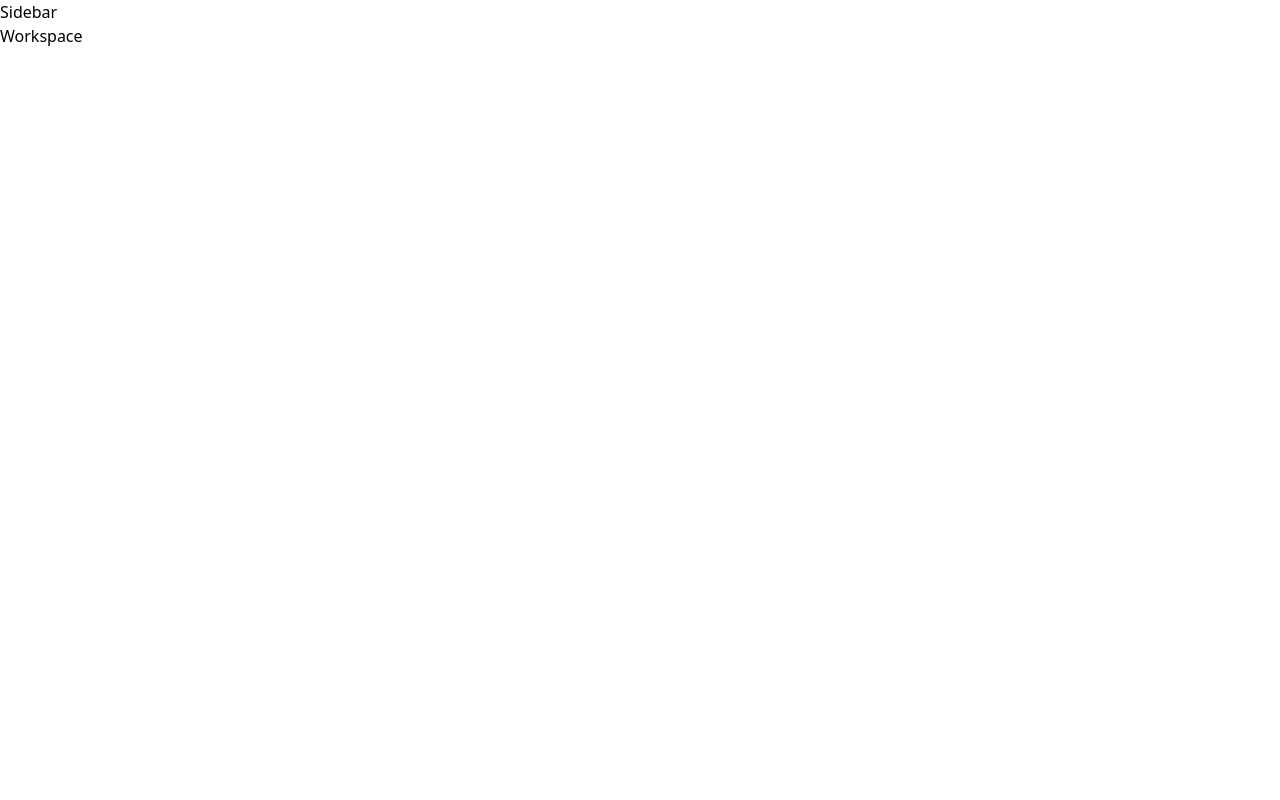
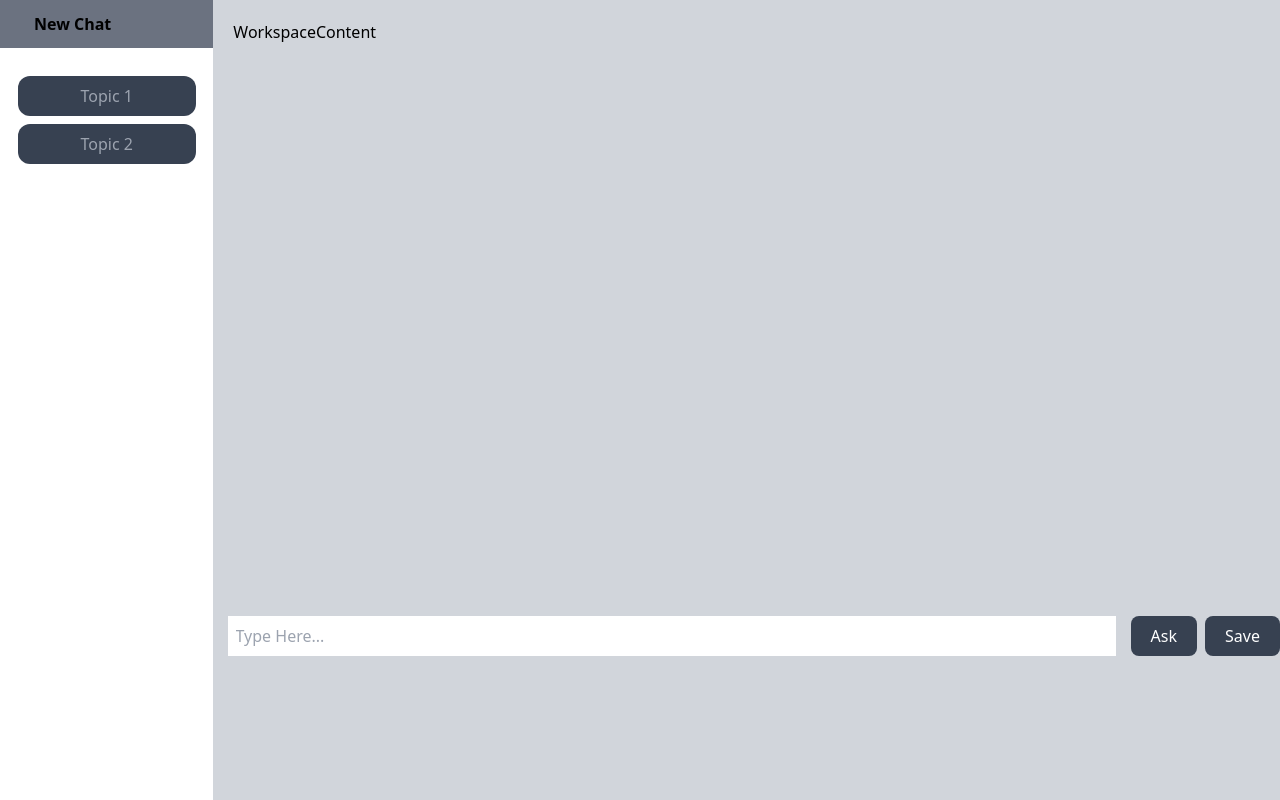
Before and after one commit to shubhamrawat0269/samBot-ai, a React (Vite) app: page / in a window 1280 px wide. Built offline with nearby package versions, Linux system fonts and the light colour scheme.

Commit message:
Created a Basic Layout

```diff
--- a/package.json
+++ b/package.json
@@ -4,7 +4,7 @@
   "version": "0.0.0",
   "type": "module",
   "scripts": {
-    "dev": "vite",
+    "start": "vite",
     "build": "vite build",
     "preview": "vite preview"
   },
--- a/src/App.jsx
+++ b/src/App.jsx
@@ -1,11 +1,11 @@
-import Sidebar from "./components/Sidebar";
+import Panel from "./components/Panel";
 import Workspace from "./components/Workspace";
 
 function App() {
   return (
-    <div className="">
-      {/* Sidebar  */}
-      <Sidebar />
+    <div className="md:flex md:items-center h-screen">
+      {/* Sidebar Panel  */}
+      <Panel />
       {/* Workspace  */}
       <Workspace />
     </div>
--- /dev/null
+++ b/src/components/Panel.jsx
@@ -0,0 +1,21 @@
+import { useState } from "preact/hooks";
+import { IoMdMenu } from "react-icons/io";
+
+import Sidebar from "./Sidebar";
+
+const Panel = () => {
+  const [isDrawerOpen, setDrawerOpen] = useState(false);
+  return (
+    <div className="md:w-1/6 md:h-screen">
+      <div
+        className="block md:hidden cursor-pointer bg-blue-900 p-2 text-white"
+        onClick={() => setDrawerOpen(!isDrawerOpen)}
+      >
+        <IoMdMenu size={30} />
+      </div>
+      <Sidebar show={isDrawerOpen} />
+    </div>
+  );
+};
+
+export default Panel;
--- a/src/components/Sidebar.jsx
+++ b/src/components/Sidebar.jsx
@@ -1,7 +1,25 @@
-import React from "react";
-
-const Sidebar = () => {
-  return <div>Sidebar</div>;
+import { CiEdit } from "react-icons/ci";
+const Sidebar = ({ show }) => {
+  return (
+    <div className={show ? "" : "hidden md:block"}>
+      <div className="bg-gray-500">
+        <div className="flex items-center justify-around py-3">
+          <h3 className="font-bold">New Chat</h3>
+          <div className="cursor-pointer">
+            <CiEdit size={20} />
+          </div>
+        </div>
+      </div>
+      <div className="my-5 py-2 flex flex-col gap-2">
+        <div className="bg-gray-700 text-gray-400 p-2 w-5/6 m-auto rounded-xl text-center cursor-pointer">
+          Topic 1
+        </div>
+        <div className="bg-gray-700 text-gray-400 p-2 w-5/6 m-auto rounded-xl text-center cursor-pointer">
+          Topic 2
+        </div>
+      </div>
+    </div>
+  );
 };
 
 export default Sidebar;
--- a/src/components/Workspace.jsx
+++ b/src/components/Workspace.jsx
@@ -1,7 +1,14 @@
 import React from "react";
+import WorkspaceForm from "./WorkspaceForm";
+import WorkspaceContent from "./WorkspaceContent";
 
 const Workspace = () => {
-  return <div>Workspace</div>;
+  return (
+    <div className="md:w-5/6 bg-gray-300 h-size-of-screen md:h-screen">
+      <WorkspaceContent />
+      <WorkspaceForm />
+    </div>
+  );
 };
 
 export default Workspace;
--- /dev/null
+++ b/src/components/WorkspaceContent.jsx
@@ -0,0 +1,7 @@
+import React from "react";
+
+const WorkspaceContent = () => {
+  return <div className="h-size-of-wrkspace p-5">WorkspaceContent</div>;
+};
+
+export default WorkspaceContent;
--- /dev/null
+++ b/src/components/WorkspaceForm.jsx
@@ -0,0 +1,23 @@
+import React from "react";
+
+const WorkspaceForm = () => {
+  return (
+    <form className="flex flex-col gap-4 pt-4 md:flex-row md:gap-0 md:justify-around">
+      <input
+        type="text"
+        className="p-2 w-5/6 m-auto md:w-5/6"
+        placeholder="Type Here..."
+      />
+      <div className="flex flex-col md:flex-row gap-2">
+        <button className="bg-gray-700 text-white py-2 px-5 w-5/6 m-auto md:w-4/6 md:m-0 md:rounded-lg">
+          Ask
+        </button>
+        <button className="bg-gray-700 text-white py-2 w-5/6 m-auto px-5 md:w-4/6 md:m-0 md:rounded-lg">
+          Save
+        </button>
+      </div>
+    </form>
+  );
+};
+
+export default WorkspaceForm;
--- a/src/index.css
+++ b/src/index.css
@@ -1,3 +1,11 @@
 @tailwind base;
 @tailwind components;
 @tailwind utilities;
+
+.h-size-of-screen {
+    height: 93%;
+}
+
+.h-size-of-wrkspace {
+    height: 75%;
+}
```
